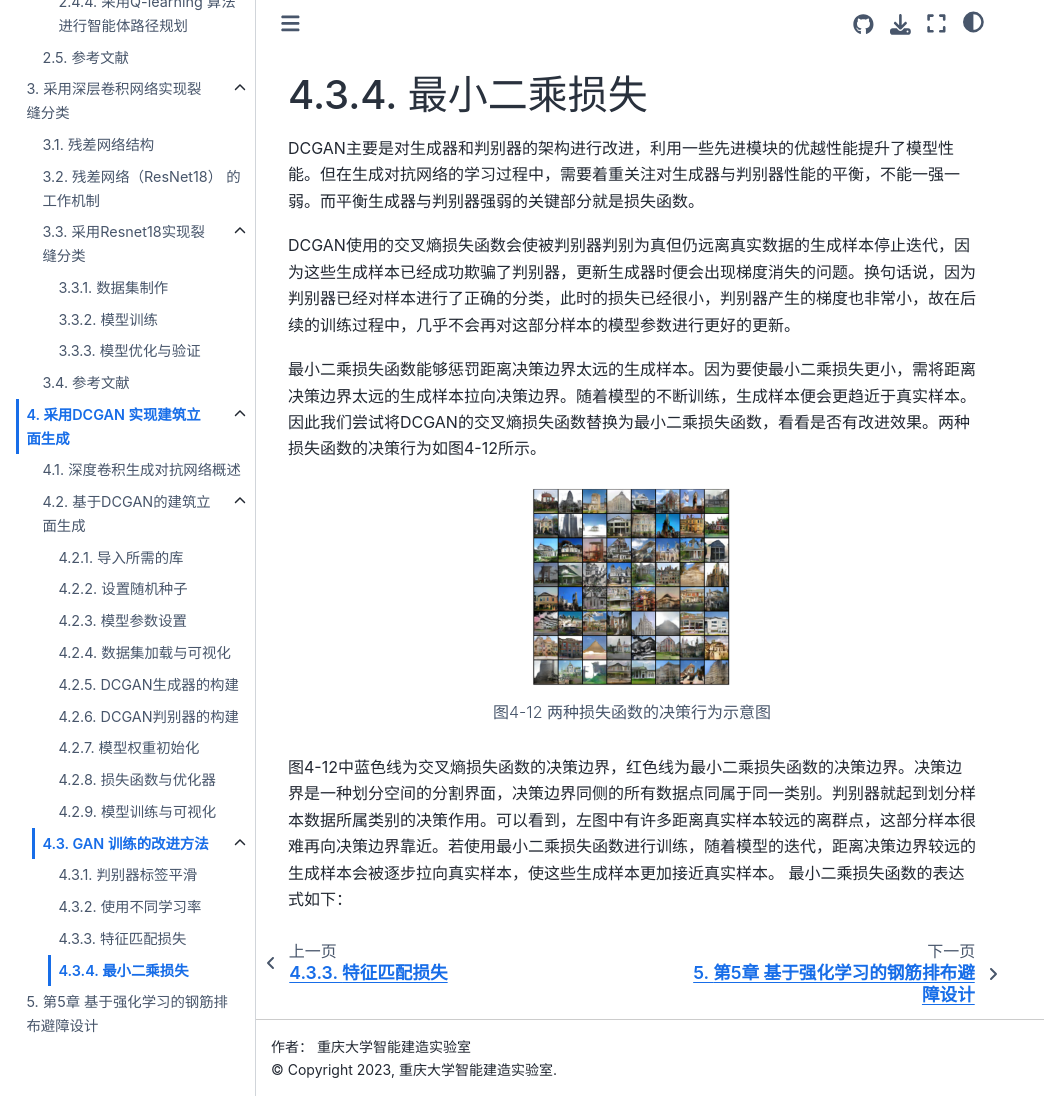
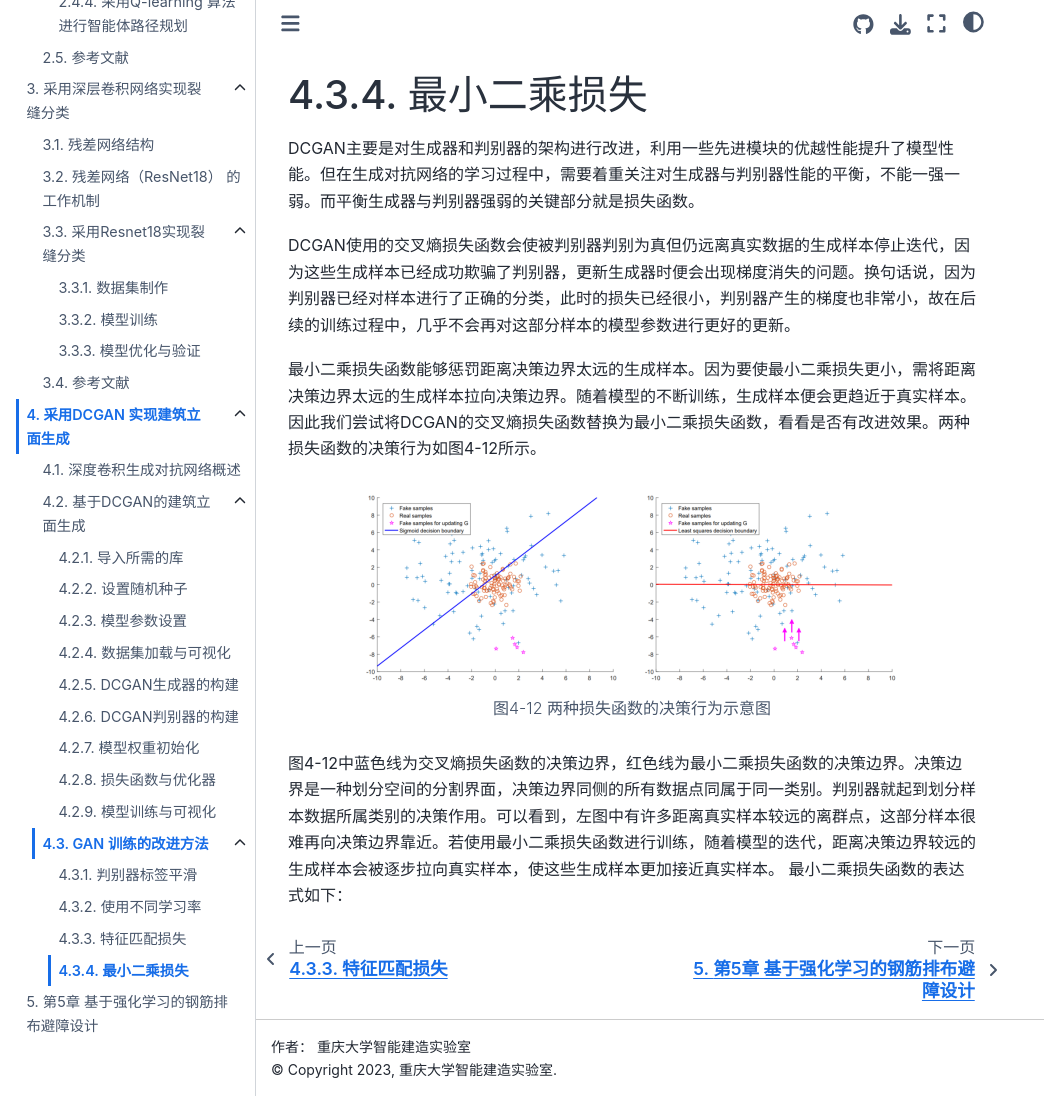
Before and after one commit to iblofcqu/book001, a Sphinx documentation site: the page built from source/4/4.3/4.3.4.md, in a window 1280 px wide and 1096 px high. Shown: the whole window, without its empty margins (0-1044 px from the left). Built offline with Sphinx 7.4.7 and the Sphinx Book theme 1.1.4, drawn with Linux system fonts in a browser that asks for light colours.

Commit message:
fix(4-12):

```diff
--- a/source/4/4.3/4.3.4.md
+++ b/source/4/4.3/4.3.4.md
@@ -7,7 +7,7 @@ DCGAN使用的交叉熵损失函数会使被判别器判别为真但仍远离真
 最小二乘损失函数能够惩罚距离决策边界太远的生成样本。因为要使最小二乘损失更小，需将距离决策边界太远的生成样本拉向决策边界。随着模型的不断训练，生成样本便会更趋近于真实样本。因此我们尝试将DCGAN的交叉熵损失函数替换为最小二乘损失函数，看看是否有改进效果。两种损失函数的决策行为如图4-12所示。
 
 :::{figure-md}
-<img src="../../_static/4/4.3/4-11-a.png">
+<img src="../../_static/4/4.3/4-12.png">
 
 图4-12 两种损失函数的决策行为示意图
 :::
```
